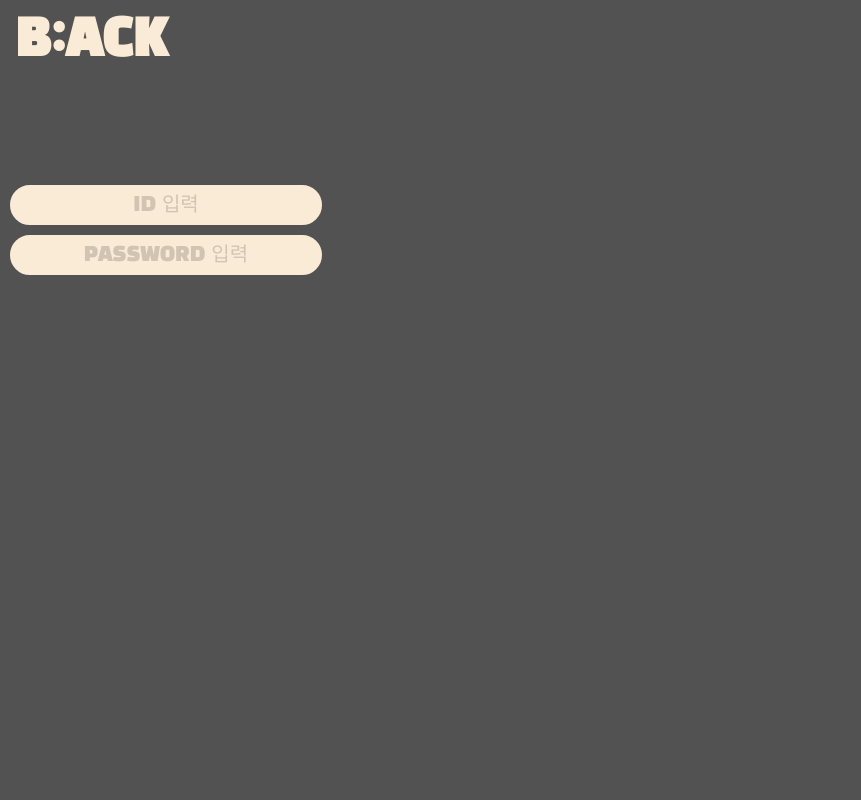
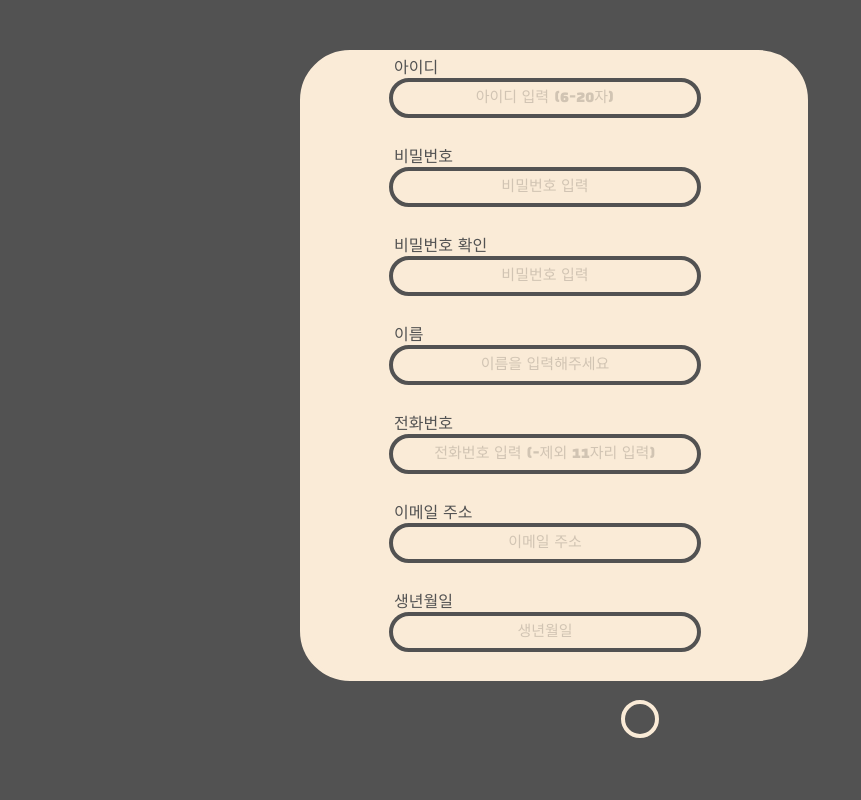
Before and after one commit to jungeden/2024-database, a PHP site: page /pro/join.php in a window 1280 px wide. Shown: the whole page, without its empty margins (0-861 px from the left). Run offline with PHP 8.4, Linux system fonts and the light colour scheme; some web fonts are replaced.

Commit message:
joinPage

```diff
--- a/pro/join.php
+++ b/pro/join.php
@@ -12,26 +12,42 @@
 </head>
 <body>
 <div class="container">
-    <div class="head">
-    <h1 class="logo" style="cursor: pointer" onclick="window.location.href='firstPage.php'" >
+    <div class="head join">
+    <!-- <h1 class="logo" style="cursor: pointer" onclick="window.location.href='firstPage.php'" >
                 B:ACK
-            </h1>
+            </h1> -->
       </div>
-      <div class="top">
+      <div class="top join">
 
       </div>
         <div class="middle join">
             <div class="formBox">
-            <form action="/submit" method="POST">
-            <!-- <label for="id" style="font-size:20px;">이름:</label> -->
-                <input class="input join" type="text" name="useridJoin" id="useridJoin" placeholder="ID 입력">
-                <input class="input join" type="text" name="userpasswordJoin" id="userpasswordJoin" placeholder="PASSWORD 입력">
+            <form  action="process.php" method="POST" style="margin: 0px 0px 0px 75px" id="joinForm">
+                <label for="useridJoin" style="font-size:16px; color:rgb(82,82,82); margin: 0px 0px 0px 15px;">아이디</label>
+                <input class="input join" type="text" name="iuserIdJoin" id="useridJoin" placeholder="아이디 입력 (6-20자)">
+                <label for="userpasswordJoin" style="font-size:16px; color:rgb(82,82,82); margin: 0px 0px 0px 15px;">비밀번호</label>
+                <input class="input join" type="password" name="iuserPasswordJoin" id="userpasswordJoin" placeholder="비밀번호 입력">
+                <label for="userpasswordAgainJoin" style="font-size:16px; color:rgb(82,82,82); margin: 0px 0px 0px 15px;">비밀번호 확인</label>
+                <input class="input join" type="password" name="iuserPasswordAgainJoin" id="userpasswordAgainJoin" placeholder="비밀번호 입력">
+                <label for="usernameJoin" style="font-size:16px; color:rgb(82,82,82);  margin: 0px 0px 0px 15px;">이름</label>
+                <input class="input join" type="text" name="iuserNameJoin" id="usernameJoin" placeholder="이름을 입력해주세요">
+                <label for="userphoneJoin" style="font-size:16px; color:rgb(82,82,82);  margin: 0px 0px 0px 15px;">전화번호</label>
+                <input class="input join" type="text" name="iuserPhoneJoin" id="userphoneJoin" placeholder="전화번호 입력 (-제외 11자리 입력)">
+                <label for="useremailJoin" style="font-size:16px; color:rgb(82,82,82);  margin: 0px 0px 0px 15px;">이메일 주소</label>
+                <input class="input join" type="text" name="iuserEmailJoin" id="useremailJoin" placeholder="이메일 주소">
+                <label for="userbirthJoin" style="font-size:16px; color:rgb(82,82,82);  margin: 0px 0px 0px 15px;">생년월일</label>
+                <input class="input join" type="text" name="iuserBirthJoin" id="userbirthJoin" placeholder="생년월일">
+
             </form>
             </div>
 
         </div>
-            <div class="bottom">
-
+            <div class="bottom join">
+            <div class="button login" onclick="document.getElementById('joinForm').submit();">
+                    <span class="tooltip login">
+                        JOIN
+                    </span>
+                </div>
 
             </div>
         </div>
--- a/pro/pro.css
+++ b/pro/pro.css
@@ -287,23 +287,54 @@ body {
   cursor: pointer;
   background-color: rgb(209, 196, 179);
   transition: background-color 0.3s ease;
-
   color: antiquewhite;
   /* width: 310px; */
   height: 60px;
   /* transition: width 0.3s ease; */
   transition: height 0.3s ease;
 }
+.head.join {
+  height: 0%;
+}
+.top.join {
+  height: 0%;
+}
 .middle.join {
+  height: 85%;
   flex-direction: column;
   justify-content: center;
   align-content: center;
 }
+.bottom.join {
+  height: 15%;
+}
+
 .formBox {
-  margin: 0px 0px 300px 0px;
+  display: flex;
+  flex-direction: column;
+  justify-content: center;
+  align-content: center;
+  margin: 50px 0px 0px 300px;
+  border: 4px solid rgb(250, 235, 215);
+  background-color: antiquewhite;
+  width: 500px;
+  height: 700px;
+  border-radius: 50px;
+  text-align: left;
 }
 .input.join {
-  margin: 10px 10px 10px 10px;
+  margin: 0px 10px 25px 10px;
   width: 300px;
   height: 30px;
+  border: 4px solid rgb(82, 82, 82);
+  color: rgb(82, 82, 82);
+  font-size: 15px;
 }
+.input.join:hover {
+  background-color: rgb(250, 235, 215);
+  color: rgb(209, 196, 179);
+}
+.input.join::placeholder {
+  color: rgb(209, 196, 179);
+  font-size: 15px;
+}
```
Also changed, not shown: pro/process.php (+13 -0 lines).
